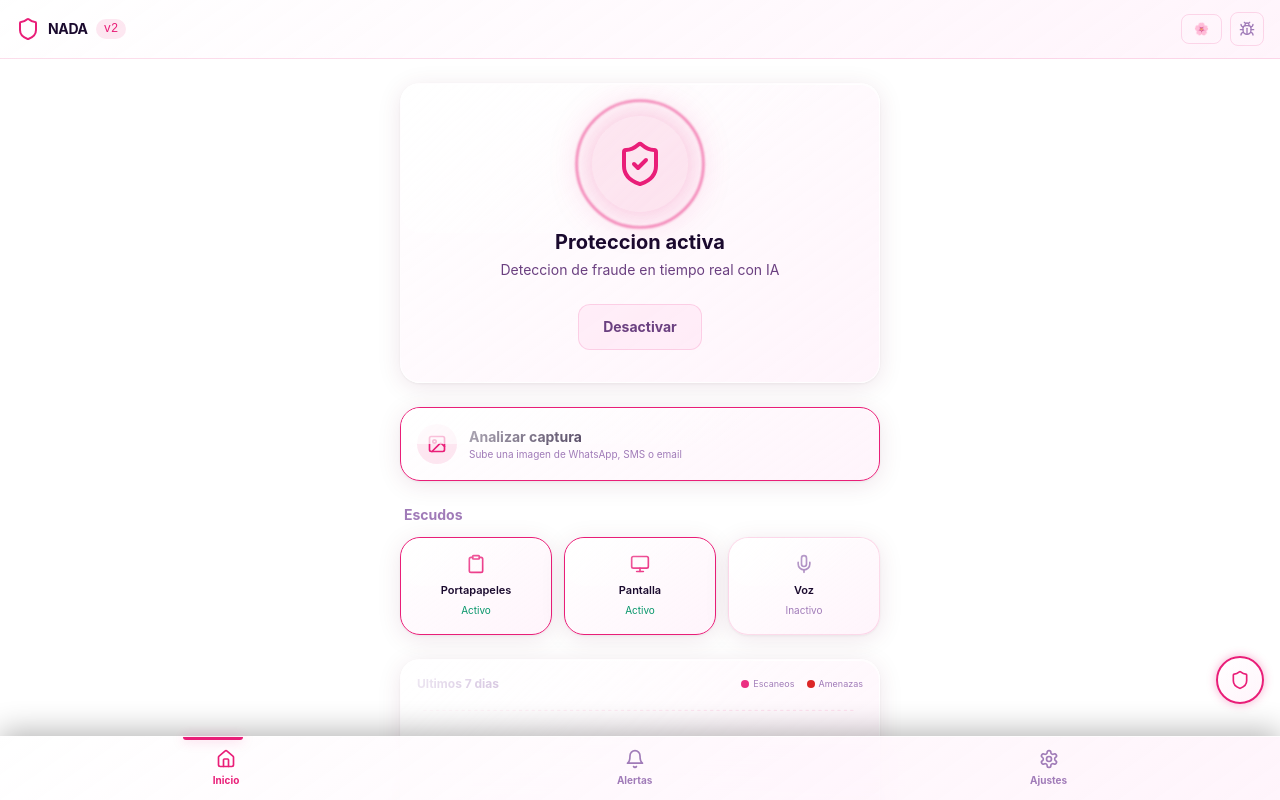
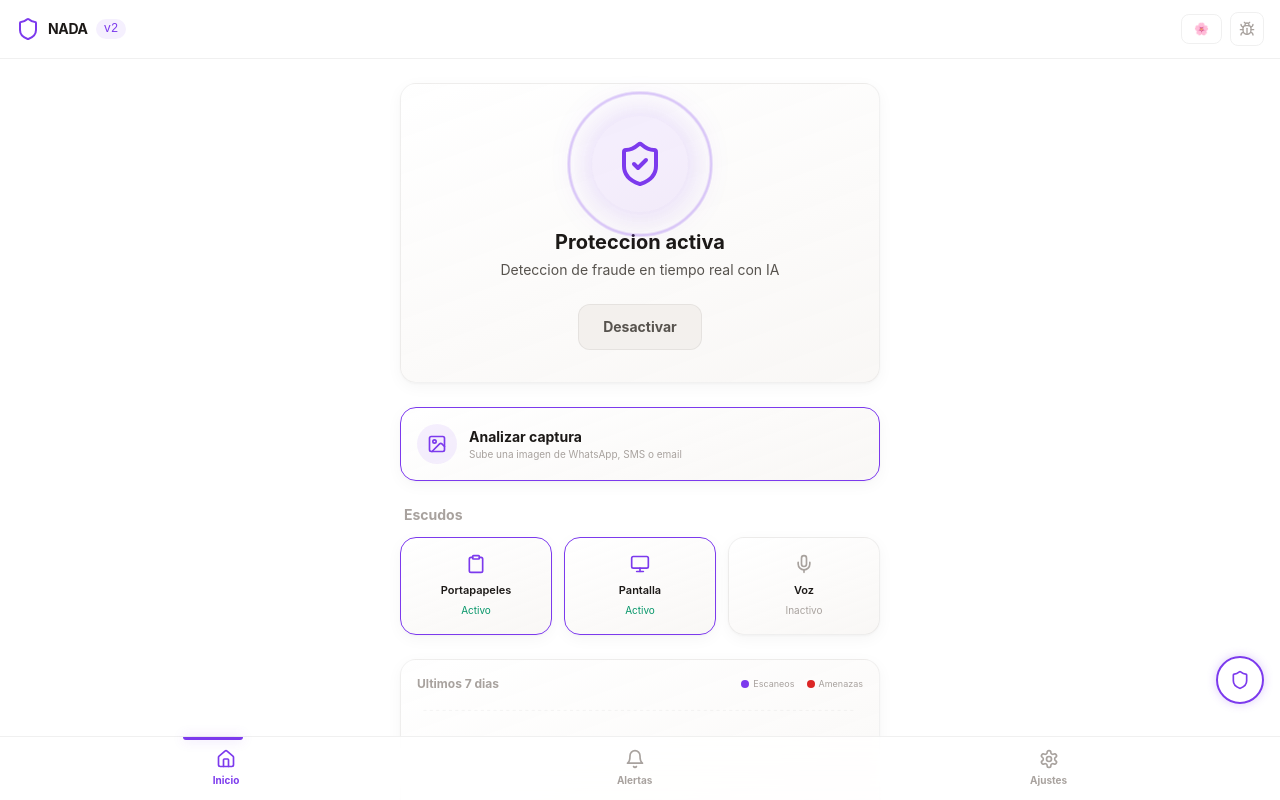
Before and after one commit to wnivia-v/NADA-AMORES-Y-TRAICIONES, a React (Vite) app: page / in a window 1280 px wide. Both pictures are taken after a click on the button "Saltar tutorial". Shown: the top 800 px of the page. Built offline with nearby package versions, Linux system fonts and the light colour scheme.

Commit message:
ui: redesign con paleta tendencia 2026 — elevated neutrals + indigo accent, clean premium

```diff
--- a/src/index.css
+++ b/src/index.css
@@ -3,8 +3,13 @@
 @tailwind utilities;
 
 /* =============================================================================
-   NADA v2 — Sistema de Temas Premium (Glassmorphism / Jelly)
-   Hackaton Kiro — 23 Julio 2026
+   NADA v2 — Design System 2026
+
+   Based on 2026 UI color trends:
+   - Elevated Neutrals (warm soft backgrounds, never pure white)
+   - Hyper-Saturated Accents (one bold color for focus)
+   - High-Contrast Dark Mode (true blacks + charcoal layers + neon)
+   - Soft Gradients 2.0 (light passing through glass)
    ============================================================================= */
 
 :root {
@@ -13,70 +18,65 @@
 }
 
 /* =============================================================================
-   TEMA VELVET (Modo claro premium — cristal con profundidad)
+   TEMA VELVET — Elevated Neutrals + Soft Gradient
+   Warm, calm, premium. Never pure white.
    ============================================================================= */
 
 .theme-velvet {
-  --bg-primary: linear-gradient(160deg, #FDF2F8 0%, #F0E6FF 40%, #FFF0F3 100%);
-  --bg-primary-solid: #FDF2F8;
+  --bg-primary: #F8F6F4;
   --bg-secondary: #FFFFFF;
-  --bg-card: linear-gradient(145deg, rgba(255,255,255,0.85) 0%, rgba(255,240,250,0.7) 100%);
-  --bg-elevated: rgba(255, 220, 240, 0.4);
-  --text-primary: #1A0A2E;
-  --text-secondary: #6B4080;
-  --text-muted: #A07BB8;
-  --accent: #E91E78;
-  --accent-light: rgba(233, 30, 120, 0.1);
-  --accent-glow: rgba(233, 30, 120, 0.35);
-  --border: rgba(233, 30, 120, 0.15);
+  --bg-card: rgba(255, 255, 255, 0.82);
+  --bg-elevated: #F3F0ED;
+  --text-primary: #1C1917;
+  --text-secondary: #57534E;
+  --text-muted: #A8A29E;
+  --accent: #7C3AED;
+  --accent-light: rgba(124, 58, 237, 0.08);
+  --accent-glow: rgba(124, 58, 237, 0.25);
+  --border: rgba(0, 0, 0, 0.06);
   --success: #059669;
   --warning: #D97706;
   --danger: #DC2626;
   --safe-bg: rgba(5, 150, 105, 0.08);
   --suspicious-bg: rgba(217, 119, 6, 0.08);
   --dangerous-bg: rgba(220, 38, 38, 0.08);
-  --glass-blur: 16px;
-  --glass-border: rgba(255, 255, 255, 0.7);
-  --glass-shine: linear-gradient(135deg, rgba(255,255,255,0.9) 0%, rgba(255,255,255,0.3) 40%, transparent 70%);
-  --gradient-bg: radial-gradient(ellipse at 0% 0%, rgba(233, 30, 120, 0.12) 0%, transparent 50%),
-                 radial-gradient(ellipse at 100% 50%, rgba(139, 92, 246, 0.1) 0%, transparent 50%),
-                 radial-gradient(ellipse at 40% 100%, rgba(255, 120, 200, 0.08) 0%, transparent 50%);
-  --card-shadow: 0 4px 24px rgba(100, 0, 60, 0.1), 0 1px 3px rgba(0, 0, 0, 0.06), inset 0 1px 0 rgba(255,255,255,0.9);
-  --card-hover-shadow: 0 12px 40px rgba(233, 30, 120, 0.18), 0 4px 12px rgba(0, 0, 0, 0.08), inset 0 1px 0 rgba(255,255,255,1);
+  --card-bg: linear-gradient(160deg, rgba(255,255,255,0.9) 0%, rgba(248,246,244,0.85) 100%);
+  --card-border: rgba(0, 0, 0, 0.05);
+  --card-shadow: 0 1px 3px rgba(0,0,0,0.04), 0 4px 16px rgba(0,0,0,0.04);
+  --card-hover-shadow: 0 8px 30px rgba(124, 58, 237, 0.1), 0 2px 8px rgba(0,0,0,0.06);
+  --ambient-gradient: radial-gradient(ellipse at 0% 0%, rgba(124,58,237,0.04) 0%, transparent 60%),
+                      radial-gradient(ellipse at 100% 100%, rgba(236,72,153,0.03) 0%, transparent 60%);
 }
 
 /* =============================================================================
-   TEMA GAMER (Neon cyberpunk — multiples capas de luz intensa)
+   TEMA GAMER — High-Contrast Dark + Neon Accent
+   True black, layered charcoal, electric accent.
    ============================================================================= */
 
 .theme-gamer {
-  --bg-primary: linear-gradient(180deg, #030608 0%, #0A0F1A 50%, #050810 100%);
-  --bg-primary-solid: #030608;
-  --bg-secondary: #080C14;
-  --bg-card: linear-gradient(145deg, rgba(10,25,40,0.9) 0%, rgba(5,15,25,0.85) 100%);
-  --bg-elevated: rgba(0, 255, 136, 0.06);
-  --text-primary: #E8FFF0;
-  --text-secondary: #7BCCAA;
-  --text-muted: #3A6B55;
-  --accent: #00FF88;
-  --accent-light: rgba(0, 255, 136, 0.1);
-  --accent-glow: rgba(0, 255, 136, 0.4);
-  --border: rgba(0, 255, 136, 0.12);
-  --success: #00FF88;
-  --warning: #FFAA00;
-  --danger: #FF3366;
-  --safe-bg: rgba(0, 255, 136, 0.06);
-  --suspicious-bg: rgba(255, 170, 0, 0.06);
-  --dangerous-bg: rgba(255, 51, 102, 0.06);
-  --glass-blur: 20px;
-  --glass-border: rgba(0, 255, 136, 0.15);
-  --glass-shine: linear-gradient(135deg, rgba(0,255,136,0.1) 0%, rgba(0,180,255,0.05) 30%, transparent 60%);
-  --gradient-bg: radial-gradient(ellipse at 20% 0%, rgba(0, 255, 136, 0.15) 0%, transparent 35%),
-                 radial-gradient(ellipse at 80% 20%, rgba(0, 120, 255, 0.12) 0%, transparent 35%),
-                 radial-gradient(ellipse at 50% 100%, rgba(255, 0, 100, 0.08) 0%, transparent 35%),
-                 radial-gradient(circle at 90% 70%, rgba(0, 255, 200, 0.06) 0%, transparent 25%);
-  --card-shadow: 0 8px 32px rgba(0, 0, 0, 0.7), 0 0 1px rgba(0, 255, 136, 0.4), inset 0 1px 0 rgba(0, 255, 136, 0.08);
-  --card-hover-shadow: 0 16px 48px rgba(0, 0, 0, 0.8), 0 0 50px rgba(0, 255, 136, 0.2), 0 0 2px rgba(0, 255, 136, 0.6), inset 0 1px 0 rgba(0, 255, 136, 0.15);
+  --bg-primary: #000000;
+  --bg-secondary: #0A0A0A;
+  --bg-card: rgba(18, 18, 18, 0.95);
+  --bg-elevated: #1A1A1A;
+  --text-primary: #FAFAFA;
+  --text-secondary: #A1A1AA;
+  --text-muted: #52525B;
+  --accent: #6366F1;
+  --accent-light: rgba(99, 102, 241, 0.1);
+  --accent-glow: rgba(99, 102, 241, 0.3);
+  --border: rgba(255, 255, 255, 0.06);
+  --success: #34D399;
+  --warning: #FBBF24;
+  --danger: #F87171;
+  --safe-bg: rgba(52, 211, 153, 0.08);
+  --suspicious-bg: rgba(251, 191, 36, 0.08);
+  --dangerous-bg: rgba(248, 113, 113, 0.08);
+  --card-bg: linear-gradient(160deg, rgba(24,24,27,0.98) 0%, rgba(14,14,16,0.95) 100%);
+  --card-border: rgba(255, 255, 255, 0.06);
+  --card-shadow: 0 1px 2px rgba(0,0,0,0.5), 0 4px 16px rgba(0,0,0,0.4);
+  --card-hover-shadow: 0 8px 30px rgba(99,102,241,0.15), 0 0 1px rgba(99,102,241,0.5), 0 4px 16px rgba(0,0,0,0.5);
+  --ambient-gradient: radial-gradient(ellipse at 20% 0%, rgba(99,102,241,0.06) 0%, transparent 50%),
+                      radial-gradient(ellipse at 80% 100%, rgba(236,72,153,0.03) 0%, transparent 50%);
 }
 
 /* =============================================================================
@@ -90,30 +90,24 @@ html, body {
   padding: 0;
   font-family: var(--nada-font-sans);
   -webkit-font-smoothing: antialiased;
+  -moz-osx-font-smoothing: grayscale;
 }
 
 body {
-  background: var(--bg-primary-solid);
+  background: var(--bg-primary);
   color: var(--text-primary);
-  transition: background-color 0.5s ease, color 0.3s ease;
   min-height: 100vh;
+  transition: background 0.4s ease, color 0.3s ease;
 }
 
-/* Ambient gradient background — multiple light sources */
+/* Ambient light — subtle color wash behind everything */
 body::before {
   content: '';
   position: fixed;
   inset: 0;
-  background: var(--gradient-bg);
+  background: var(--ambient-gradient);
   pointer-events: none;
   z-index: 0;
-  opacity: 1;
-}
-
-/* Background gradient on body itself for themes that use it */
-.theme-velvet body,
-.theme-gamer body {
-  background: var(--bg-primary-solid);
 }
 
 #root {
@@ -122,125 +116,81 @@ body::before {
 }
 
 /* =============================================================================
-   GLASS CARDS — El efecto premium gelatinoso
+   CARDS — Clean, layered, minimal but with depth
    ============================================================================= */
 
 .card {
-  background: var(--bg-card);
-  border: 1px solid var(--glass-border);
-  border-radius: 1.25rem;
-  backdrop-filter: blur(var(--glass-blur)) saturate(1.5);
-  -webkit-backdrop-filter: blur(var(--glass-blur)) saturate(1.5);
+  background: var(--card-bg);
+  border: 1px solid var(--card-border);
+  border-radius: 1rem;
   box-shadow: var(--card-shadow);
-  transition: transform 0.4s cubic-bezier(0.34, 1.56, 0.64, 1),
-              border-color 0.3s ease,
-              box-shadow 0.4s ease;
+  transition: transform 0.25s cubic-bezier(0.4, 0, 0.2, 1),
+              box-shadow 0.25s ease,
+              border-color 0.25s ease;
   position: relative;
-  overflow: hidden;
-}
-
-/* Gel shine — thick glossy reflection at the top */
-.card::before {
-  content: '';
-  position: absolute;
-  top: 0;
-  left: 0;
-  right: 0;
-  height: 50%;
-  background: var(--glass-shine);
-  border-radius: inherit;
-  pointer-events: none;
 }
 
 .card:hover {
-  transform: translateY(-4px) scale(1.02);
+  transform: translateY(-2px);
   border-color: var(--accent);
   box-shadow: var(--card-hover-shadow);
 }
 
 .card:active {
-  transform: translateY(0) scale(0.98);
-  transition-duration: 0.15s;
-}
-
-/* =============================================================================
-   BOTONES PREMIUM
-   ============================================================================= */
-
-.btn-primary {
-  background: linear-gradient(135deg, var(--accent), color-mix(in srgb, var(--accent) 70%, white));
-  color: var(--bg-primary);
-  font-weight: 700;
-  border-radius: 0.875rem;
-  padding: 0.75rem 1.5rem;
-  border: none;
-  cursor: pointer;
-  transition: all 0.3s cubic-bezier(0.34, 1.56, 0.64, 1);
-  box-shadow:
-    0 4px 16px var(--accent-glow),
-    inset 0 1px 0 rgba(255, 255, 255, 0.25);
-  position: relative;
-  overflow: hidden;
-}
-
-.btn-primary::before {
-  content: '';
-  position: absolute;
-  inset: 0;
-  background: linear-gradient(135deg, rgba(255,255,255,0.3) 0%, transparent 50%);
-  border-radius: inherit;
-  pointer-events: none;
-}
-
-.btn-primary:hover {
-  transform: translateY(-2px) scale(1.03);
-  box-shadow:
-    0 8px 24px var(--accent-glow),
-    0 0 40px var(--accent-glow),
-    inset 0 1px 0 rgba(255, 255, 255, 0.3);
-}
-
-.btn-primary:active {
-  transform: translateY(0) scale(0.97);
+  transform: translateY(0) scale(0.99);
   transition-duration: 0.1s;
 }
 
 /* =============================================================================
-   VERDICT BADGES — glassmorphism
+   BUTTONS
+   ============================================================================= */
+
+.btn-primary {
+  background: var(--accent);
+  color: #FFFFFF;
+  font-weight: 600;
+  border-radius: 0.75rem;
+  padding: 0.75rem 1.5rem;
+  border: none;
+  cursor: pointer;
+  transition: all 0.2s cubic-bezier(0.4, 0, 0.2, 1);
+  box-shadow: 0 2px 8px var(--accent-glow);
+}
+
+.btn-primary:hover {
+  transform: translateY(-1px);
+  box-shadow: 0 4px 16px var(--accent-glow);
+  filter: brightness(1.1);
+}
+
+.btn-primary:active {
+  transform: translateY(0) scale(0.98);
+}
+
+/* =============================================================================
+   VERDICT BADGES
    ============================================================================= */
 
 .badge-safe {
   background: var(--safe-bg);
   color: var(--success);
-  border: 1px solid rgba(0, 255, 170, 0.3);
-  backdrop-filter: blur(8px);
-  box-shadow: 0 0 12px rgba(0, 255, 170, 0.15);
+  border: 1px solid currentColor;
 }
 
 .badge-suspicious {
   background: var(--suspicious-bg);
   color: var(--warning);
-  border: 1px solid rgba(255, 209, 102, 0.3);
-  backdrop-filter: blur(8px);
-  box-shadow: 0 0 12px rgba(255, 209, 102, 0.15);
+  border: 1px solid currentColor;
 }
 
 .badge-dangerous {
   background: var(--dangerous-bg);
   color: var(--danger);
-  border: 1px solid rgba(255, 77, 109, 0.3);
-  backdrop-filter: blur(8px);
-  box-shadow: 0 0 12px rgba(255, 77, 109, 0.2);
-  animation: danger-pulse 2s ease-in-out infinite;
-}
-
-@keyframes danger-pulse {
-  0%, 100% { box-shadow: 0 0 12px rgba(255, 77, 109, 0.2); }
-  50% { box-shadow: 0 0 20px rgba(255, 77, 109, 0.4); }
+  border: 1px solid currentColor;
 }
 
 /* =============================================================================
-   SCANLINE EFFECT (Gamer theme)
+   SCANLINE EFFECT (Gamer only)
    ============================================================================= */
 
 .scanline-overlay {
@@ -248,29 +198,14 @@ body::before {
   inset: 0;
   pointer-events: none;
   z-index: 9999;
-  background:
-    repeating-linear-gradient(
-      0deg,
-      transparent,
-      transparent 2px,
-      rgba(0, 255, 136, 0.015) 2px,
-      rgba(0, 255, 136, 0.015) 4px
-    ),
-    repeating-linear-gradient(
-      90deg,
-      transparent,
-      transparent 60px,
-      rgba(0, 255, 136, 0.008) 60px,
-      rgba(0, 255, 136, 0.008) 61px
-    ),
-    repeating-linear-gradient(
-      0deg,
-      transparent,
-      transparent 60px,
-      rgba(0, 255, 136, 0.008) 60px,
-      rgba(0, 255, 136, 0.008) 61px
-    );
-  animation: scanline-scroll 10s linear infinite;
+  background: repeating-linear-gradient(
+    0deg,
+    transparent,
+    transparent 2px,
+    rgba(99, 102, 241, 0.01) 2px,
+    rgba(99, 102, 241, 0.01) 4px
+  );
+  animation: scanline-scroll 12s linear infinite;
 }
 
 @keyframes scanline-scroll {
@@ -279,21 +214,21 @@ body::before {
 }
 
 /* =============================================================================
-   ANIMACIONES PREMIUM
+   ANIMATIONS
    ============================================================================= */
 
 .fade-slide-in {
-  animation: fadeSlideIn 0.5s cubic-bezier(0.34, 1.56, 0.64, 1);
+  animation: fadeSlideIn 0.35s cubic-bezier(0.4, 0, 0.2, 1);
 }
 
 @keyframes fadeSlideIn {
-  from { opacity: 0; transform: translateY(16px) scale(0.97); }
-  to { opacity: 1; transform: translateY(0) scale(1); }
+  from { opacity: 0; transform: translateY(8px); }
+  to { opacity: 1; transform: translateY(0); }
 }
 
 @keyframes pulse-ring {
-  0% { transform: scale(1); opacity: 0.7; }
-  100% { transform: scale(1.8); opacity: 0; }
+  0% { transform: scale(1); opacity: 0.6; }
+  100% { transform: scale(1.6); opacity: 0; }
 }
 
 .pulse-ring {
@@ -303,55 +238,49 @@ body::before {
 .pulse-ring::after {
   content: '';
   position: absolute;
-  inset: -8px;
+  inset: -6px;
   border-radius: 50%;
   border: 2px solid var(--accent);
-  animation: pulse-ring 2.5s ease-out infinite;
-  filter: blur(1px);
+  animation: pulse-ring 2s ease-out infinite;
 }
 
-/* Glow text */
 .text-shadow-green {
-  text-shadow: 0 0 12px rgba(0, 255, 136, 0.6), 0 0 4px rgba(0, 255, 136, 0.3);
+  text-shadow: 0 0 8px var(--accent-glow);
 }
 
 /* =============================================================================
-   BOTTOM NAV GLASS
+   NAVIGATION BAR
    ============================================================================= */
 
 nav {
-  backdrop-filter: blur(24px) saturate(1.4) !important;
-  -webkit-backdrop-filter: blur(24px) saturate(1.4) !important;
-  box-shadow: 0 -4px 30px rgba(0, 0, 0, 0.3) !important;
-  border-top: 1px solid var(--glass-border) !important;
+  backdrop-filter: blur(12px) saturate(1.2) !important;
+  -webkit-backdrop-filter: blur(12px) saturate(1.2) !important;
 }
 
 /* =============================================================================
-   SCROLLBAR PREMIUM
-   ============================================================================= */
-
-::-webkit-scrollbar { width: 5px; }
-::-webkit-scrollbar-track { background: transparent; }
-::-webkit-scrollbar-thumb {
-  background: linear-gradient(180deg, var(--accent), transparent);
-  border-radius: 4px;
-}
-
-/* =============================================================================
-   INPUT FIELDS GLASS
+   INPUTS
    ============================================================================= */
 
 textarea, input[type="text"], input[type="email"], input[type="password"] {
-  background: rgba(255, 255, 255, 0.03) !important;
-  border: 1px solid var(--glass-border);
-  border-radius: 0.75rem;
-  transition: border-color 0.3s ease, box-shadow 0.3s ease;
+  transition: border-color 0.2s ease, box-shadow 0.2s ease;
 }
 
 textarea:focus, input:focus {
   outline: none;
   border-color: var(--accent) !important;
-  box-shadow: 0 0 16px var(--accent-glow);
+  box-shadow: 0 0 0 3px var(--accent-light);
+}
+
+/* =============================================================================
+   SCROLLBAR
+   ============================================================================= */
+
+::-webkit-scrollbar { width: 4px; }
+::-webkit-scrollbar-track { background: transparent; }
+::-webkit-scrollbar-thumb {
+  background: var(--accent);
+  border-radius: 2px;
+  opacity: 0.6;
 }
 
 /* =============================================================================
@@ -370,12 +299,12 @@ textarea:focus, input:focus {
 }
 
 /* =============================================================================
-   SPLASH SCREEN
+   SPLASH
    ============================================================================= */
 
 @keyframes splash-pulse {
-  0%, 100% { opacity: 0.6; transform: scale(1); filter: drop-shadow(0 0 8px var(--accent-glow)); }
-  50% { opacity: 1; transform: scale(1.08); filter: drop-shadow(0 0 20px var(--accent-glow)); }
+  0%, 100% { opacity: 0.7; transform: scale(1); }
+  50% { opacity: 1; transform: scale(1.04); }
 }
 
 .splash-logo {
```
